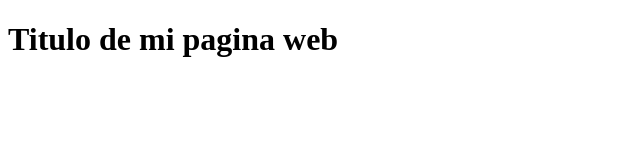
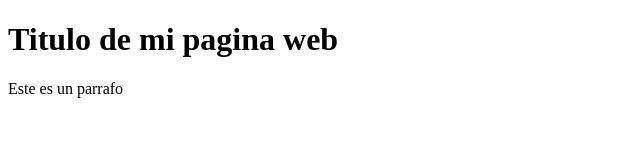
Before and after one commit to JesusFz93/proyecto-dwfs, a plain HTML site: page index.html in a window 1280 px wide. Shown: the whole page, without its empty margins (0-640 px from the left). Drawn offline with Linux system fonts and the light colour scheme.

Commit message:
Agregue un parrafo

```diff
--- a/index.html
+++ b/index.html
@@ -9,6 +9,7 @@
   <body>
     <header>
       <h1>Titulo de mi pagina web</h1>
+      <p>Este es un parrafo</p>
     </header>
   </body>
 </html>
```
